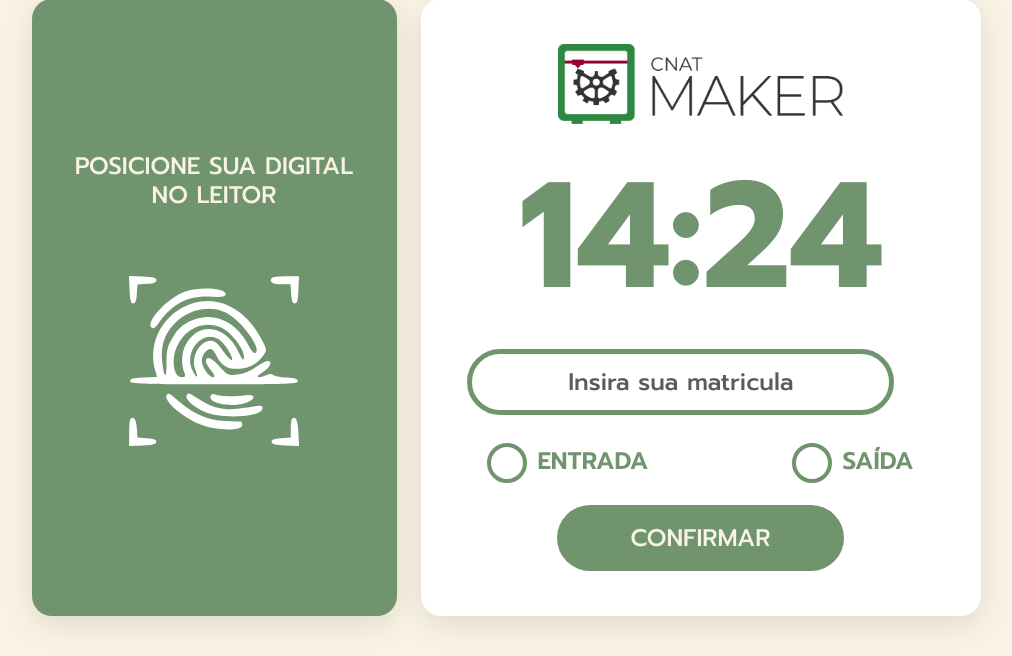
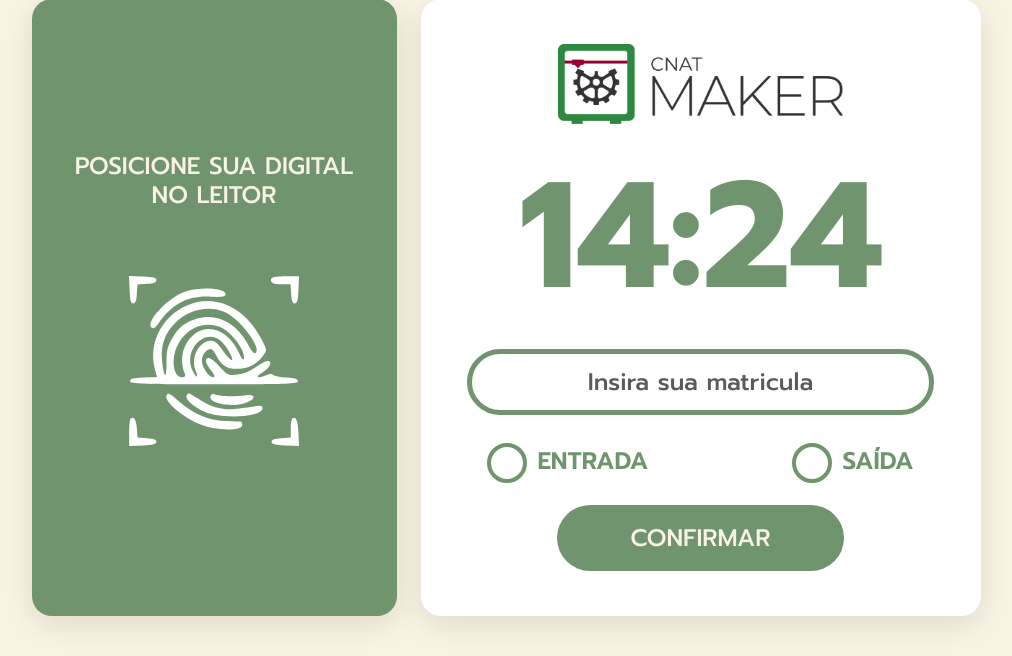
Before and after one commit to Thaynix/makerpass, a Django app: page /makerpass/ in a window 1280 px wide. Shown: the part 93-749 px from the top of the page, without its empty margins (134-1146 px from the left). Run offline with Django 4.2, Linux system fonts and the light colour scheme.

Commit message:
WIP: corrige estilo fora do padrão

```diff
--- a/static/css/styles.css
+++ b/static/css/styles.css
@@ -72,7 +72,7 @@ body {
 }
 
 .input-matricula {
-    width: 427px;
+    width: 100%;
     height: 66px;
     border-radius: 50px;
     border: solid 5px #6F946E;
@@ -81,6 +81,9 @@ body {
     font-size: 24px;
     font-weight: 500;
     text-transform:initial;
+    align-items: center;
+    justify-content: center;
+    display: flex;
 }
 
 .form-control:focus {
```
